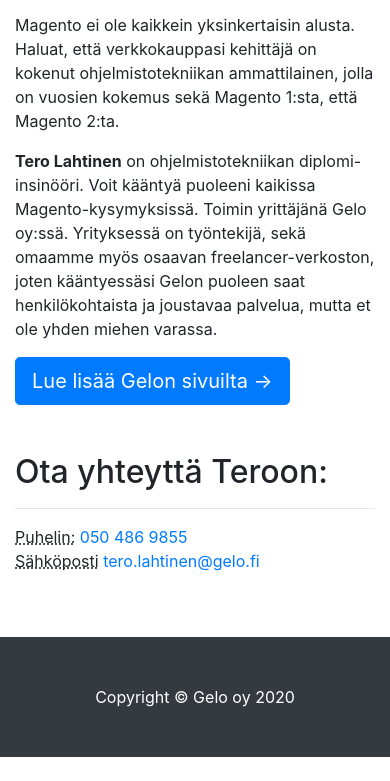
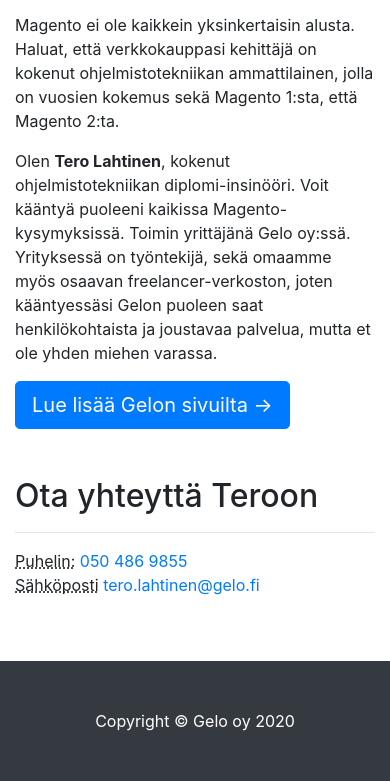
Before and after one commit to terolahtinen/magentokoodari, a website: page index.html in a window 390 px wide. Shown: the part 821-1602 px from the top of the page. Before the commit the page ends 1578 px from the top, so only its background shows below. Drawn offline with Linux system fonts and the light colour scheme.

Commit message:
removed empty hamburger menu, fixed wording

```diff
--- a/index.html
+++ b/index.html
@@ -24,9 +24,6 @@
   <nav class="navbar navbar-expand-lg navbar-dark bg-dark fixed-top">
     <div class="container">
       <a class="navbar-brand" href="#">Magentokoodari.fi</a>
-      <button class="navbar-toggler" type="button" data-toggle="collapse" data-target="#navbarResponsive" aria-controls="navbarResponsive" aria-expanded="false" aria-label="Toggle navigation">
-        <span class="navbar-toggler-icon"></span>
-      </button>
     </div>
   </nav>
 
@@ -51,11 +48,11 @@
         <hr>
         <p>Magento verkkokauppa-alusta on joustava ja monipuolinen järjestelmä, joka soveltuu moneen tarpeeseen. Teknisesti Magento on suunniteltu muokattavaksi, joten se on hyvä valinta erikoistarpeita omaaviin verkkokauppoihin.</p>
         <p>Magento ei ole kaikkein yksinkertaisin alusta. Haluat, että verkkokauppasi kehittäjä on kokenut ohjelmistotekniikan ammattilainen, jolla on vuosien kokemus sekä Magento 1:sta, että Magento 2:ta. <p>
-        <p><strong>Tero Lahtinen</strong> on ohjelmistotekniikan diplomi-insinööri. Voit kääntyä puoleeni kaikissa Magento-kysymyksissä. Toimin yrittäjänä Gelo oy:ssä. Yrityksessä on työntekijä, sekä omaamme myös osaavan freelancer-verkoston, joten kääntyessäsi Gelon puoleen saat henkilökohtaista ja joustavaa palvelua, mutta et ole yhden miehen varassa.</p>
+        <p>Olen <strong>Tero Lahtinen</strong>, kokenut ohjelmistotekniikan diplomi-insinööri. Voit kääntyä puoleeni kaikissa Magento-kysymyksissä. Toimin yrittäjänä Gelo oy:ssä. Yrityksessä on työntekijä, sekä omaamme myös osaavan freelancer-verkoston, joten kääntyessäsi Gelon puoleen saat henkilökohtaista ja joustavaa palvelua, mutta et ole yhden miehen varassa.</p>
         <a class="btn btn-primary btn-lg" href="https://www.gelo.fi/">Lue lisää Gelon sivuilta &rarr;</a>
       </div>
       <div class="col-md-4 mb-5">
-        <h2>Ota yhteyttä Teroon:</h2>
+        <h2>Ota yhteyttä Teroon</h2>
         <hr>
         </address>
         <address>
```
